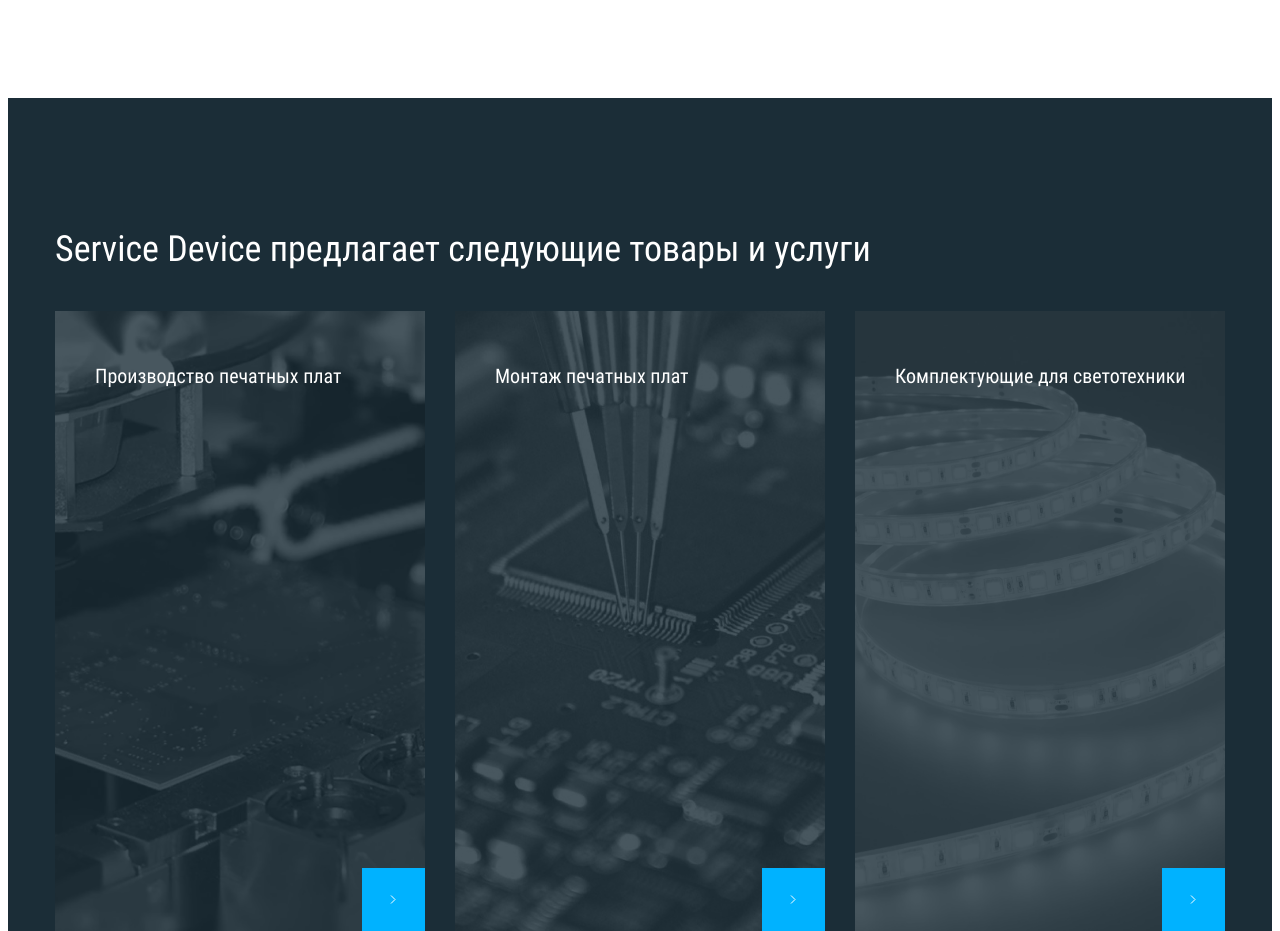
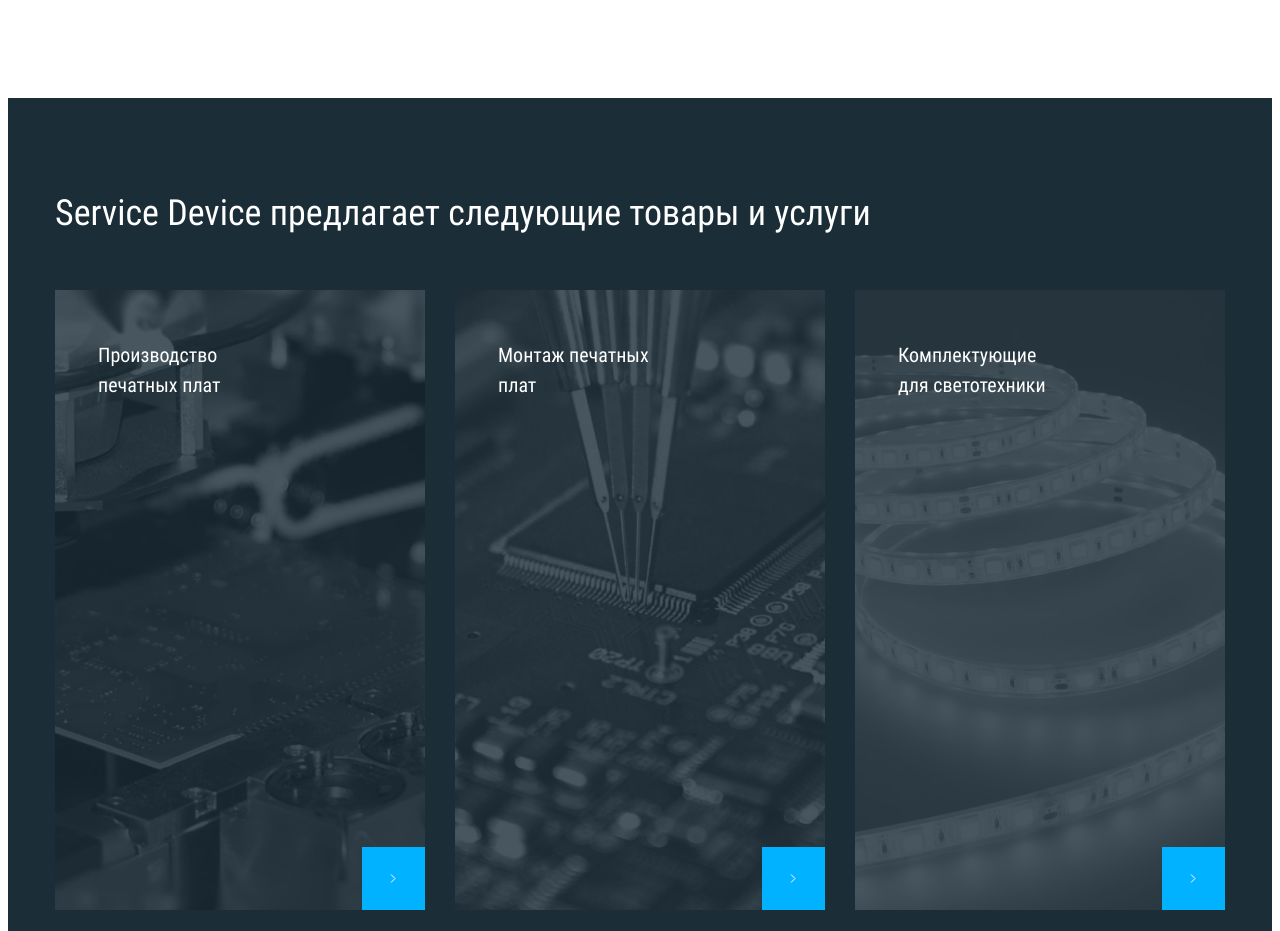
Before and after one commit to vi-nastya/smart-device, a plain HTML site: page source/index.html in a window 1280 px wide. Shown: the part 2042-2973 px from the top of the page. Drawn offline with nearby package versions, Linux system fonts and the light colour scheme; files that its build step writes are made by us from their sources.

Commit message:
Pixel perfect services section desktop

```diff
--- a/source/index.html
+++ b/source/index.html
@@ -73,17 +73,17 @@
         <ul class="services-list">
           <li class="services-item">
             <a class="services-item__link services-item__link--production">
-              <h3 class="services-item__title">Производство печатных плат</h3>
+              <h3 class="services-item__title">Производство печатных&nbsp;плат</h3>
             </a>
           </li>
           <li class="services-item">
             <a class="services-item__link services-item__link--install">
-              <h3 class="services-item__title">Монтаж печатных плат</h3>
+              <h3 class="services-item__title">Монтаж&nbsp;печатных плат</h3>
             </a>
           </li>
           <li class="services-item">
             <a class="services-item__link services-item__link--light">
-              <h3 class="services-item__title">Комплектующие для светотехники</h3>
+              <h3 class="services-item__title">Комплектующие для&nbsp;светотехники</h3>
             </a>
           </li>
         </ul>
--- a/source/sass/blocks/services.scss
+++ b/source/sass/blocks/services.scss
@@ -1,6 +1,6 @@
 .services {
   padding-top: 90px;
-  padding-bottom: 125px;
+  padding-bottom: 127px;
 
   color: $background-color;
   background-color: $main-color;
@@ -11,6 +11,8 @@
 }
 
 .services__description {
+  margin: 0;
+  margin-bottom: 51px;
   font-family: $header-font-family;
   font-weight: $normal;
   font-size: 36px;
@@ -136,7 +138,8 @@
 .services-item__title {
   margin: 0;
   margin-top: 50px;
-  margin-left: 40px;
+  margin-left: 43px;
+  width: 150px;
   font-family: $header-font-family;
   font-weight: $normal;
   font-size: 20px;
```
